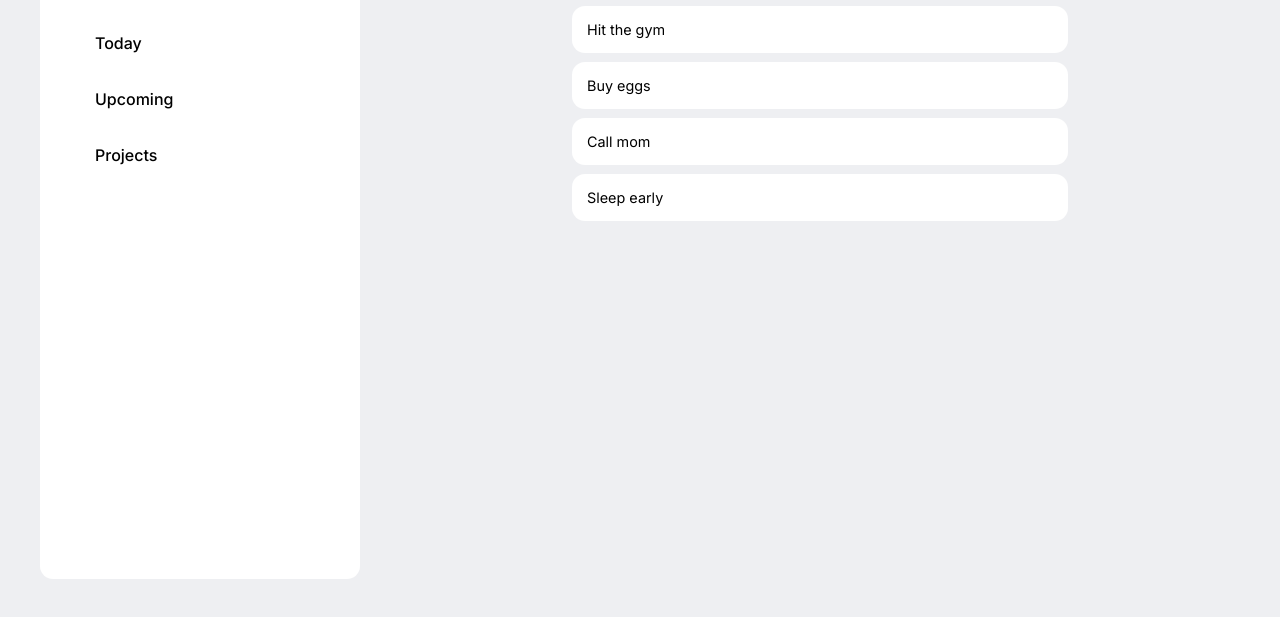
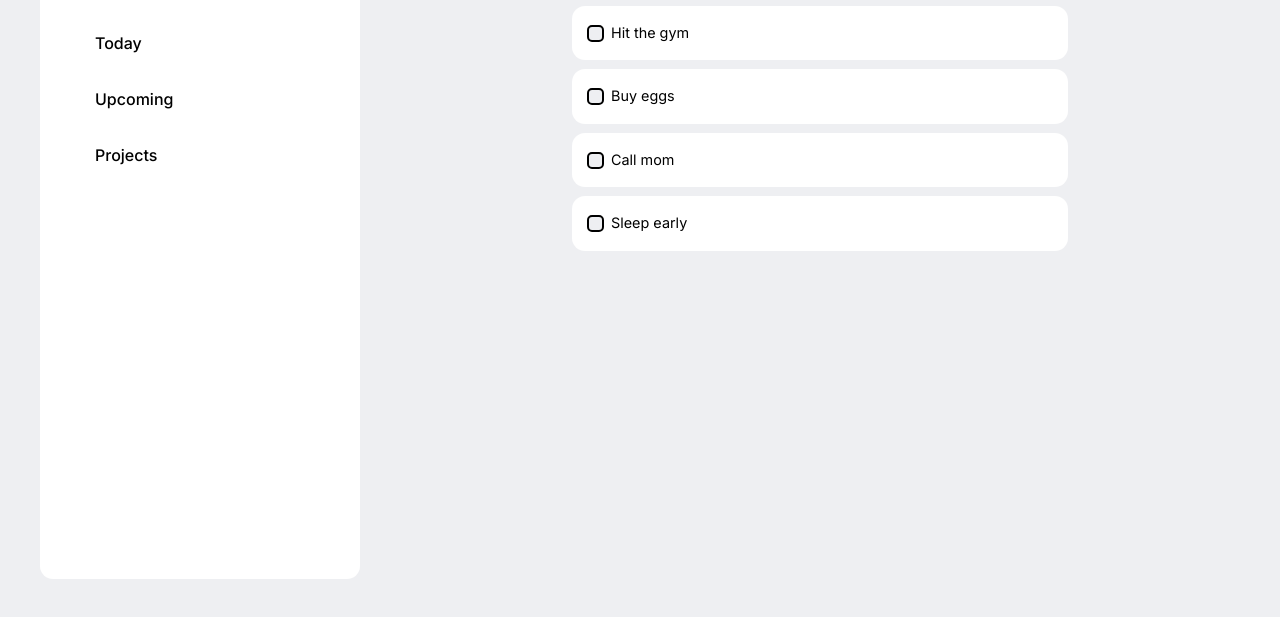
Before and after one commit to tonnykh/todo-list, a plain HTML site: page index.html in a window 1280 px wide. Shown: the part 181-798 px from the top of the page. Drawn offline with Linux system fonts and the light colour scheme.

Commit message:
Add uncheck & check ui when click

```diff
--- a/index.html
+++ b/index.html
@@ -13,6 +13,10 @@
     <link rel="preconnect" href="https://fonts.googleapis.com">
     <link rel="preconnect" href="https://fonts.gstatic.com" crossorigin>
     <link href="https://fonts.googleapis.com/css2?family=Inter:wght@300;400;500&display=swap" rel="stylesheet">
+
+    <!-- <script src="https://kit.fontawesome.com/4c536a6bd5.js" crossorigin="anonymous"></script> -->
+
+    <link rel="stylesheet" href="https://cdnjs.cloudflare.com/ajax/libs/font-awesome/6.2.1/css/all.min.css" integrity="sha512-MV7K8+y+gLIBoVD59lQIYicR65iaqukzvf/nwasF0nqhPay5w/9lJmVM2hMDcnK1OnMGCdVK+iQrJ7lzPJQd1w==" crossorigin="anonymous" referrerpolicy="no-referrer" />
 </head>
 <body>
 
@@ -43,10 +47,34 @@
         </div>
 
         <ul>
-            <li class="task">Hit the gym</li>
-            <li class="task">Buy eggs</li>
-            <li class="task">Call mom</li>
-            <li class="task">Sleep early</li>
+            <li class="task">
+                <input type="checkbox" id="task-1">
+                <label for="task-1">
+                    <span class="custom-checkbox"></span>
+                    Hit the gym
+                </label>
+            </li>
+            <li class="task">
+                <input type="checkbox" id="task-2">
+                <label for="task-2">
+                    <span class="custom-checkbox"></span>
+                    Buy eggs
+                </label>
+            </li>
+            <li class="task">
+                <input type="checkbox" id="task-3">
+                <label for="task-3">
+                    <span class="custom-checkbox"></span>
+                    Call mom
+                </label>
+            </li>
+            <li class="task">
+                <input type="checkbox" id="task-4">
+                <label for="task-4">
+                    <span class="custom-checkbox"></span>
+                    Sleep early
+                </label>
+            </li>
         </ul>
 
     </main>
```
Also changed, not shown: main.js (+1 -1 lines).
